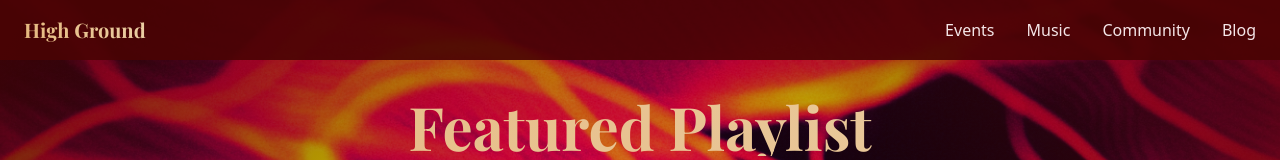
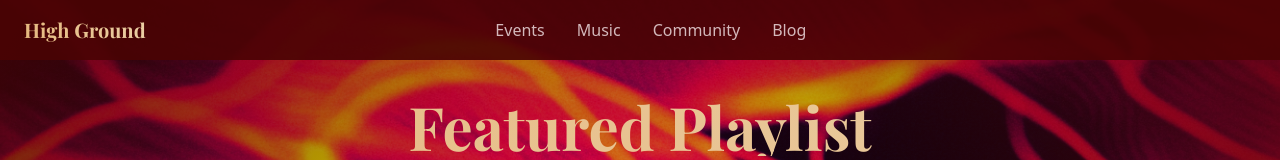
Before and after one commit to symphonyxr1/collage-canvas-haven, a React (Vite) app: page /music in a window 1280 px wide. Shown: the top 160 px of the page. Built offline with nearby package versions, Linux system fonts and the light colour scheme.

Commit message:
Center menu links and update logo
Moved the menu links ("Events", "Music", "Community", "Blog") to the center of the navigation bar. Made the "High Ground" logo clickable, linking it to the home page.
[skip gpt_engineer]

```diff
--- a/src/pages/Music.tsx
+++ b/src/pages/Music.tsx
@@ -25,12 +25,13 @@ const Music = () => {
           <Link to="/" className="text-xl font-playfair font-bold bg-gradient-to-r from-[#e6b980] to-[#eacda3] text-transparent bg-clip-text">
             High Ground
           </Link>
-          <div className="flex gap-8">
-            <Link to="/events" className="text-warmBeige hover:text-white transition-colors">Events</Link>
-            <Link to="/music" className="text-warmBeige hover:text-white transition-colors">Music</Link>
-            <Link to="/community" className="text-warmBeige hover:text-white transition-colors">Community</Link>
-            <Link to="/blog" className="text-warmBeige hover:text-white transition-colors">Blog</Link>
+          <div className="flex-1 flex justify-center gap-8">
+            <Link to="/events" className="text-warmBeige/80 hover:text-warmBeige transition-colors">Events</Link>
+            <Link to="/music" className="text-warmBeige/80 hover:text-warmBeige transition-colors">Music</Link>
+            <Link to="/community" className="text-warmBeige/80 hover:text-warmBeige transition-colors">Community</Link>
+            <Link to="/blog" className="text-warmBeige/80 hover:text-warmBeige transition-colors">Blog</Link>
           </div>
+          <div className="w-[100px]"></div>
         </div>
       </nav>
 
```
